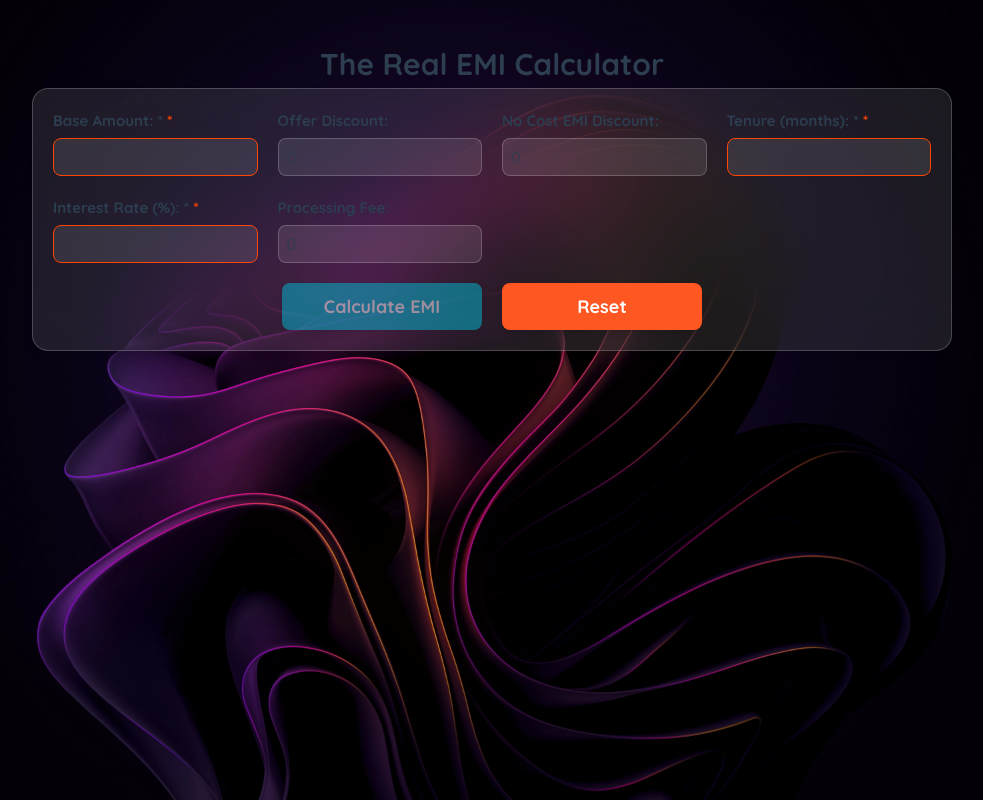
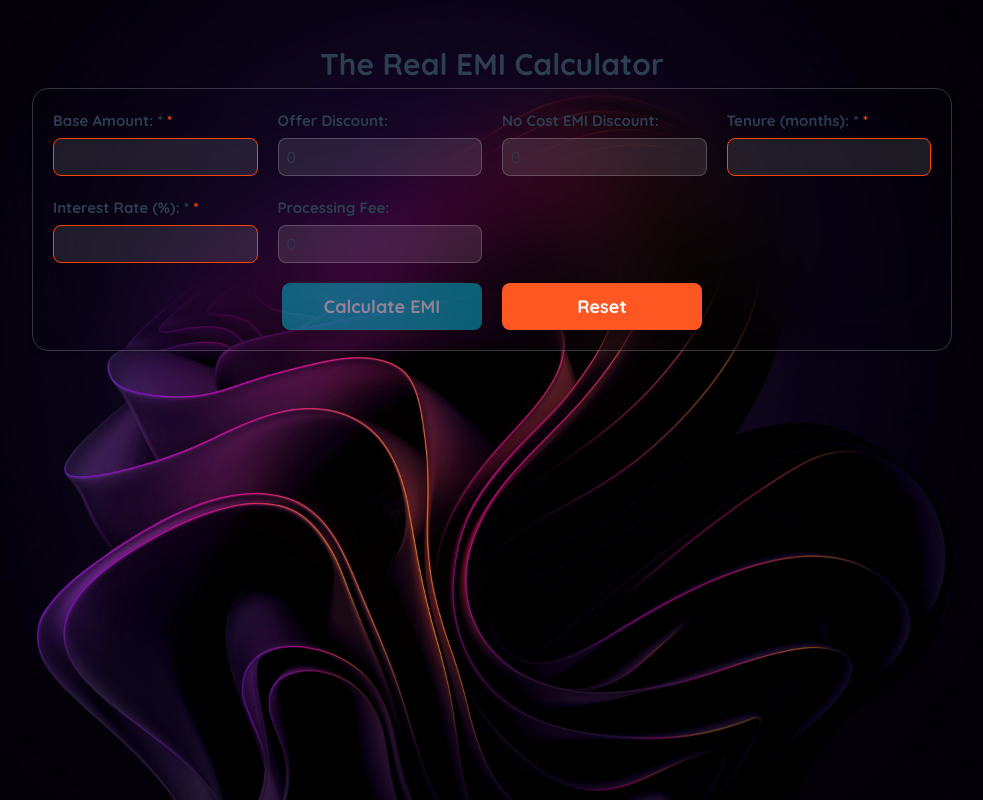
Before and after one commit to AkshayBhanawala/TheRealEmiCalculator, a Vue app: page / in a window 1280 px wide. Shown: the whole page, without its empty margins (148-1131 px from the left). Built offline with nearby package versions, Linux system fonts and the light colour scheme.

Commit message:
format & type fix

```diff
--- a/src/App.vue
+++ b/src/App.vue
@@ -123,6 +123,17 @@
 <script setup lang="ts">
 import { ref, computed } from 'vue'
 
+interface MonthlyRow {
+	month: number
+	principal: number
+	interest: number
+	principalPlusInterest: number
+	gstOnInterest: number
+	processingFeeWithGst: number
+	emiPayable: number
+	balance: number
+}
+
 const GST = 0.18
 const baseAmount = ref<number>()
 const discountAmount = ref<number>(0)
@@ -130,7 +141,7 @@ const ncEmiDiscountAmount = ref<number>(0)
 const tenure = ref<number>()
 const interestRate = ref<number>()
 const processingFee = ref<number>(0)
-const amortizationSchedule = ref<Array<unknown>>([])
+const amortizationSchedule = ref<Array<MonthlyRow>>([])
 
 const isFormValid = computed(() => {
 	return baseAmount.value && tenure.value && interestRate.value
@@ -272,7 +283,6 @@ h2 {
 	margin-bottom: 20px;
 	backdrop-filter: blur(40px);
 	border: 1px solid rgba(255, 255, 255, 0.2);
-  background-color: rgba(255, 255, 255, 0.1);
 }
 
 .input-form {
```
Also changed, not shown: .prettierrc.json, 1 other file (tests, documents, lock files or other folders). Lines whose indentation alone changed are shown as unchanged.
